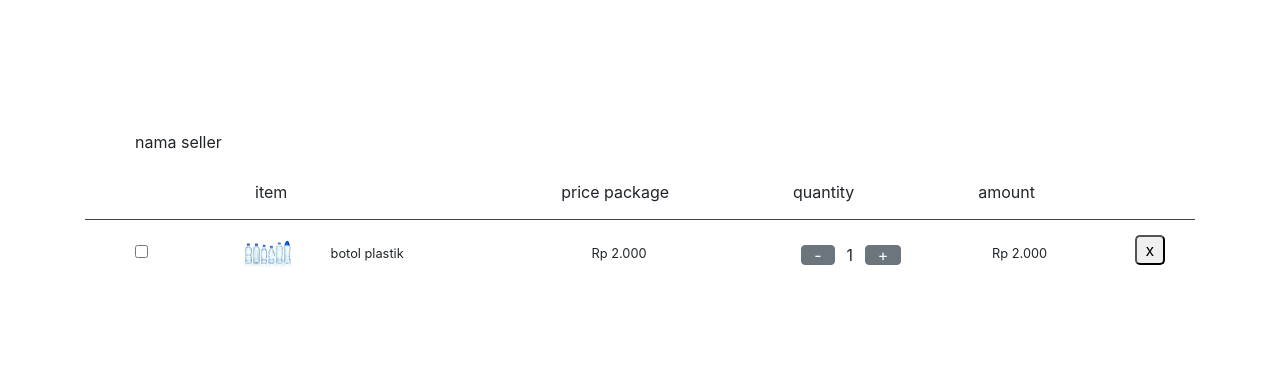
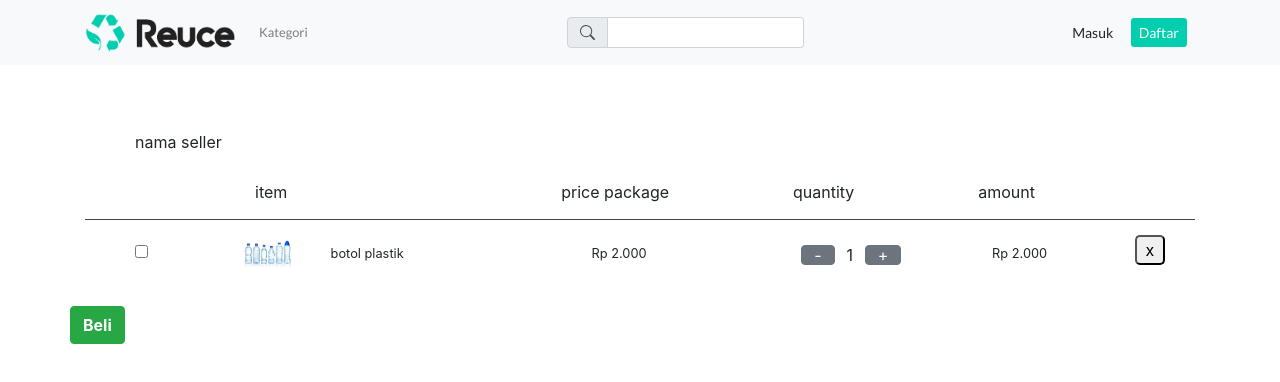
Before and after one commit to Supreme-Spyro/Reuce-Front, a React (Create React App) app: page /shoppingcart in a window 1280 px wide. Shown: the top 382 px of the page. Built offline with nearby package versions, Linux system fonts and the light colour scheme.

Commit message:
add navbar to other page and fix button text

```diff
--- a/src/App.js
+++ b/src/App.js
@@ -42,15 +42,19 @@ function App() {
           <Articles />
         </Route>
         <Route path="/searchresult">
+          <NavbarBootstrap />
           <Search />
         </Route>
         <Route path="/category">
+          <NavbarBootstrap />
           <Category />
         </Route>
         <Route path="/productdetails">
+          <NavbarBootstrap />
           <ProductDetails />
         </Route>
         <Route path="/shoppingcart">
+          <NavbarBootstrap />
           <ShoppingCart />
         </Route>
         <Route path="/checkout">
--- a/src/pages/ProductDetails.js
+++ b/src/pages/ProductDetails.js
@@ -86,7 +86,7 @@ export default function ProductDetails() {
                   variant="success"
                   type="submit"
                 >
-                  <strong>Add to Cart</strong>
+                  <strong>Masukkan ke Keranjang</strong>
                 </Button>
                   </Row>
 
--- a/src/pages/ShoppingCart.js
+++ b/src/pages/ShoppingCart.js
@@ -70,6 +70,15 @@ export default function ShoppingCart() {
               </Form.Group>
             </Col>
           </Row>
+          <Row>
+          <Button
+                  className="buy-now"
+                  variant="success"
+                  type="submit"
+                >
+                  <strong>Beli</strong>
+                </Button>
+          </Row>
             </Container>
         </div>
     )
```
